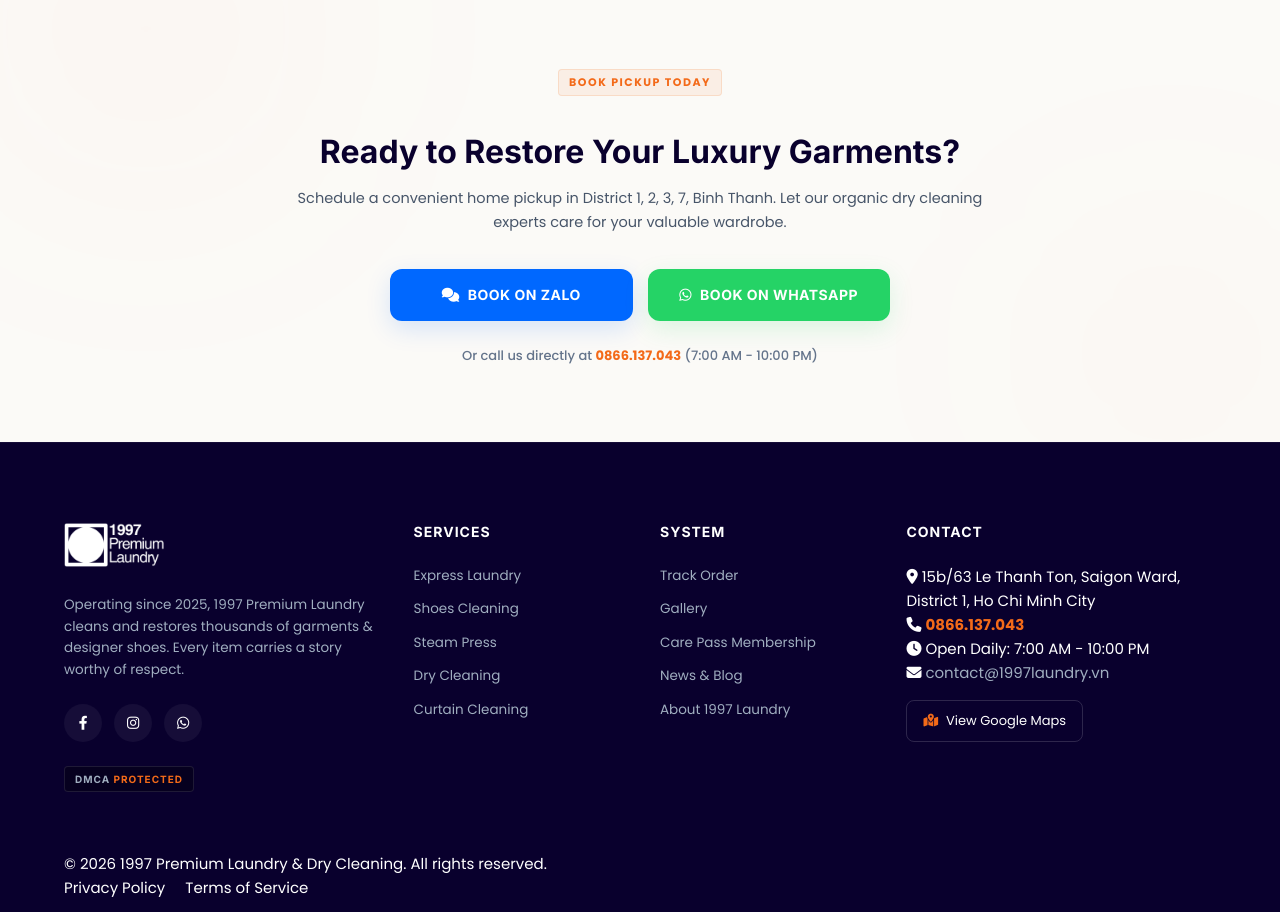
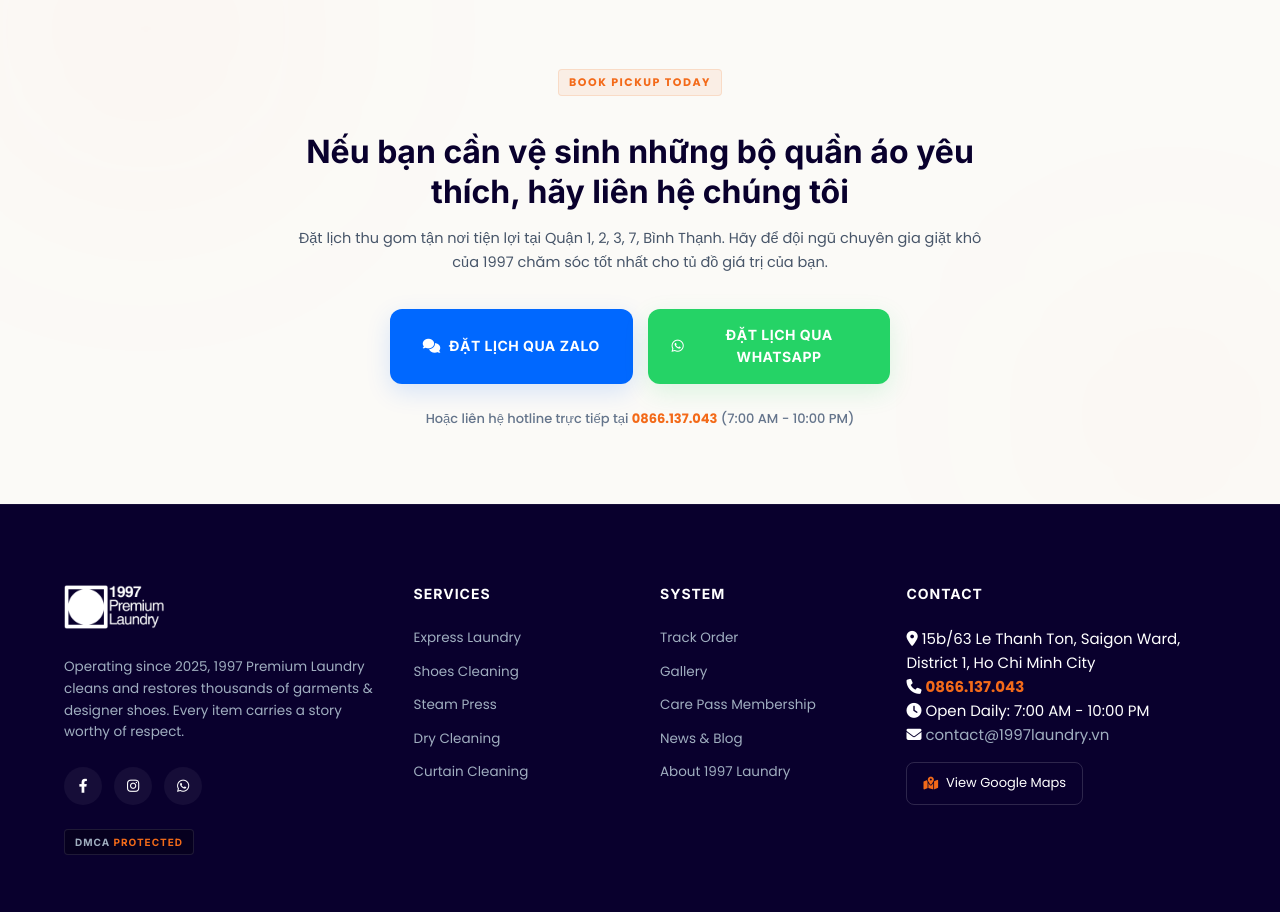
Before and after one commit to oanhtran97iii/1997laundry, a plain HTML site: page dry-cleaning.html in a window 1280 px wide. Shown: the part 5560-6472 px from the top of the page. Drawn offline with Linux system fonts and the light colour scheme.

Commit message:
feat: localize bottom CTA section to Vietnamese on dry-cleaning.html

```diff
--- a/dry-cleaning.html
+++ b/dry-cleaning.html
@@ -1794,22 +1794,22 @@
 
         <div class="container" style="position: relative; z-index: 2; max-width: 750px;">
             <span class="section-badge" style="background-color: rgba(242, 106, 25, 0.08); color: var(--color-accent); border: 1px solid rgba(242, 106, 25, 0.15);">BOOK PICKUP TODAY</span>
-            <h2 style="font-family: var(--font-headline); font-size: 32px; font-weight: 700; color: var(--color-bg-dark); margin: 20px 0 15px 0; line-height: 1.25;">Ready to Restore Your Luxury Garments?</h2>
+            <h2 style="font-family: var(--font-headline); font-size: 32px; font-weight: 700; color: var(--color-bg-dark); margin: 20px 0 15px 0; line-height: 1.25;">Nếu bạn cần vệ sinh những bộ quần áo yêu thích, hãy liên hệ chúng tôi</h2>
             <p style="font-family: var(--font-body); font-size: 14.5px; line-height: 1.6; color: #475569; margin: 0 auto 35px auto;">
-                Schedule a convenient home pickup in District 1, 2, 3, 7, Binh Thanh. Let our organic dry cleaning experts care for your valuable wardrobe.
+                Đặt lịch thu gom tận nơi tiện lợi tại Quận 1, 2, 3, 7, Bình Thạnh. Hãy để đội ngũ chuyên gia giặt khô của 1997 chăm sóc tốt nhất cho tủ đồ giá trị của bạn.
             </p>
 
             <div class="hero-actions-new" style="max-width: 500px; margin: 0 auto;">
                 <a href="https://zalo.me/0866137043" target="_blank" class="btn-hero-cta-zalo" style="box-shadow: 0 8px 25px rgba(0, 104, 255, 0.15);">
-                    <i class="fa-solid fa-comments"></i> Book on Zalo
+                    <i class="fa-solid fa-comments"></i> Đặt lịch qua Zalo
                 </a>
                 <a href="https://wa.me/84866137043" target="_blank" class="btn-hero-cta-wa" style="box-shadow: 0 8px 25px rgba(37, 211, 102, 0.15);">
-                    <i class="fa-brands fa-whatsapp"></i> Book on WhatsApp
+                    <i class="fa-brands fa-whatsapp"></i> Đặt lịch qua WhatsApp
                 </a>
             </div>
 
             <p style="font-family: var(--font-body); font-size: 13px; color: #64748b; margin-top: 25px; font-weight: 500; margin-bottom: 0;">
-                Or call us directly at <a href="tel:0866137043" style="color: var(--color-accent); font-weight: 700; text-decoration: none;">0866.137.043</a> (7:00 AM - 10:00 PM)
+                Hoặc liên hệ hotline trực tiếp tại <a href="tel:0866137043" style="color: var(--color-accent); font-weight: 700; text-decoration: none;">0866.137.043</a> (7:00 AM - 10:00 PM)
             </p>
         </div>
     </section>
```
